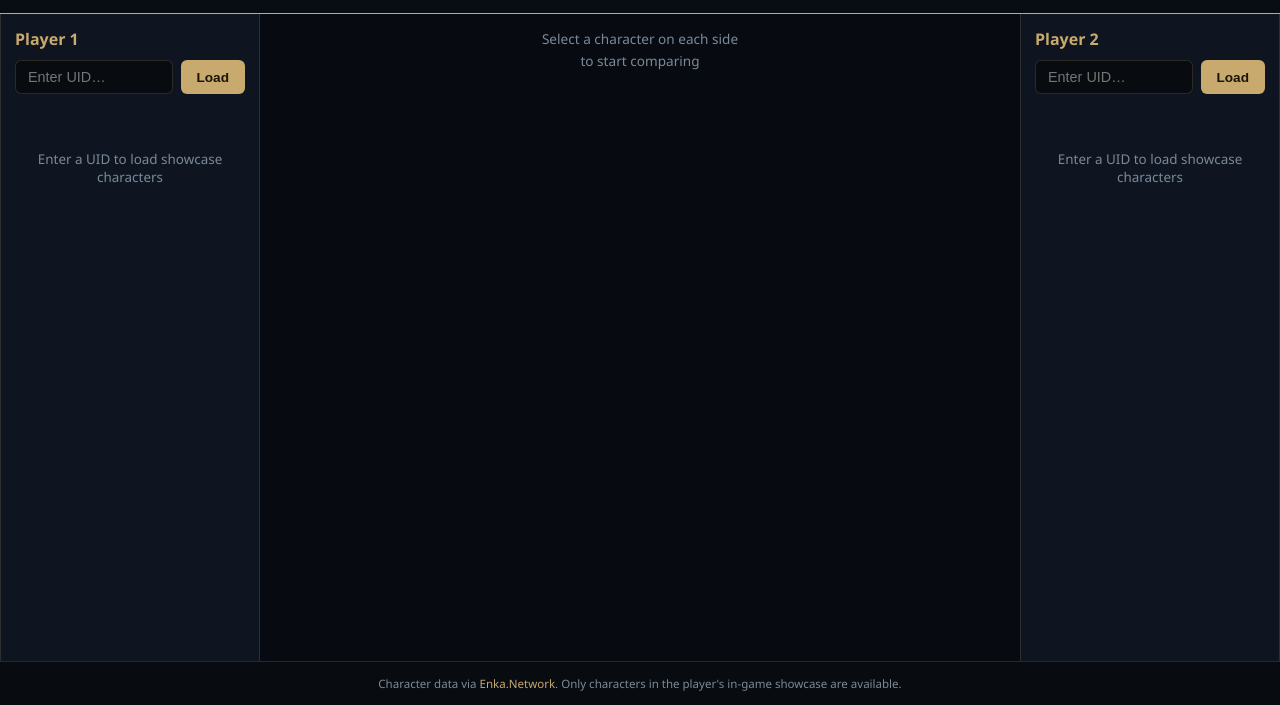
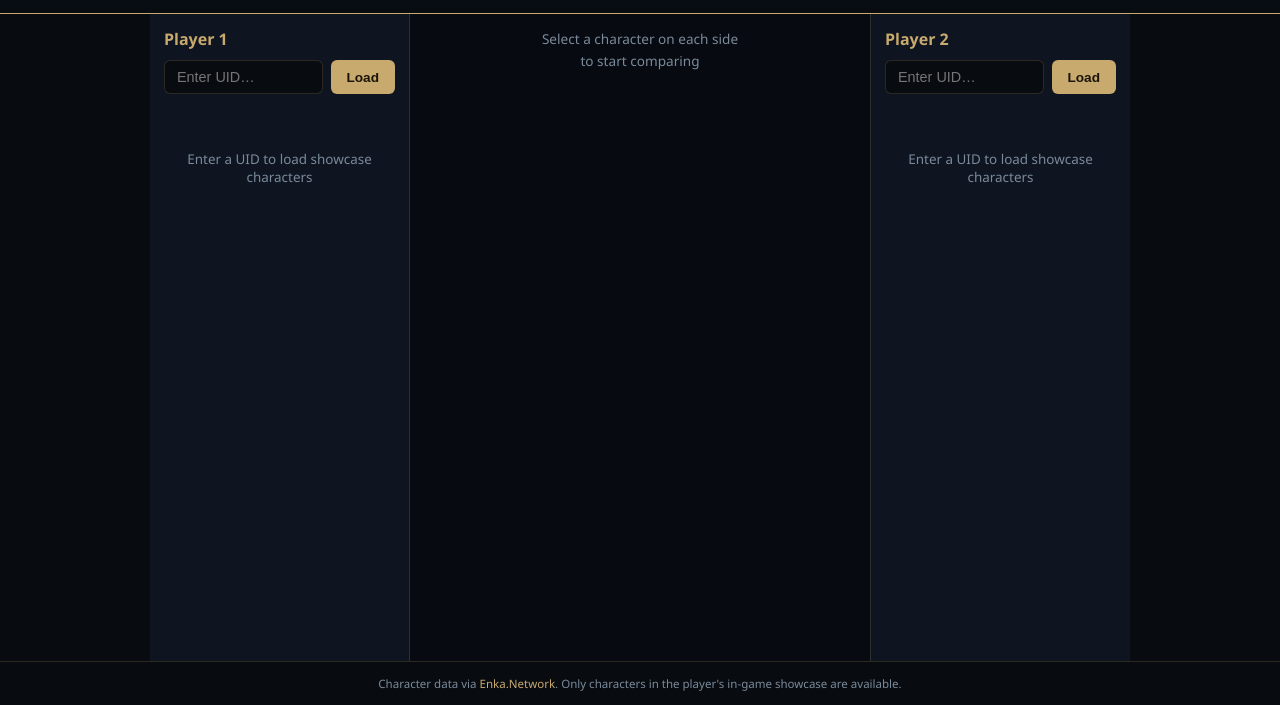
Before and after one commit to FammyFams/Genshin-Compare-Character, a website: page index.html in a window 1280 px wide. Shown: the part 95-800 px from the top of the page. Drawn offline with Linux system fonts and the light colour scheme; no server answers.

Commit message:
Remove outer border; narrow center column to bring panels closer
Co-Authored-By: Claude Sonnet 4.6 <noreply@anthropic.com>

```diff
--- a/css/style.css
+++ b/css/style.css
@@ -46,7 +46,8 @@ header p {
 /* ── Three-column layout ── */
 .panels {
     display: grid;
-    grid-template-columns: 260px 1fr 260px;
+    grid-template-columns: 260px minmax(300px, 460px) 260px;
+    justify-content: center;
     flex: 1;
     overflow: hidden;
 }
@@ -384,9 +385,6 @@ header p {
 /* ── Mobile tab nav (hidden on desktop) ── */
 .mobile-tabs { display: none; }
 
-/* ── Desktop: outer borders to frame the layout ── */
-.panel:first-of-type { border-left: 1px solid var(--border); }
-.panel:last-of-type  { border-right: 1px solid var(--border); }
 
 /* ── Mobile layout ── */
 @media (max-width: 767px) {
```
